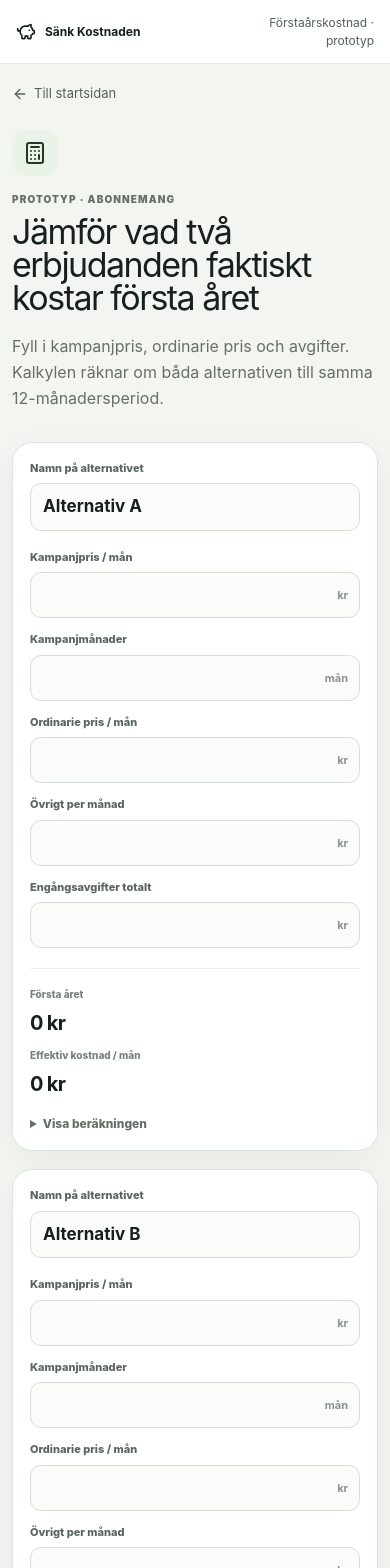
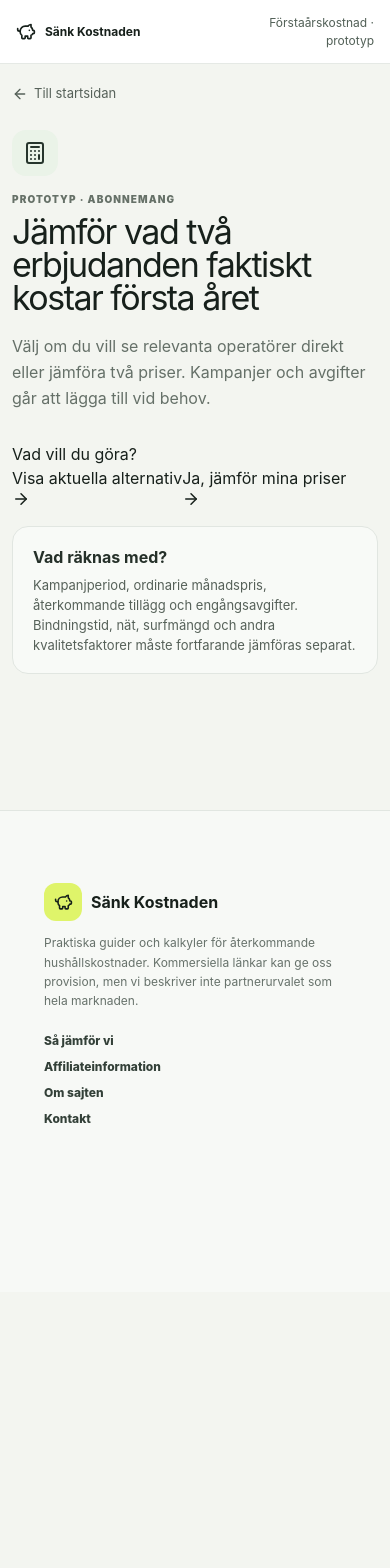
Before and after one commit to arvidlandin-cpu/sankkostnaden, a Next.js app: page /experiments/forstaarskostnad in a window 390 px wide. Shown: the top 1568 px of the page. After the commit the page ends 1388 px from the top, so only its background shows below. Built offline with nearby package versions, Linux system fonts and the light colour scheme.

Commit message:
P3: show early mobile/broadband partner choice and progressive 12-month cost forms

```diff
--- a/components/experiments/FirstYearCostCalculator.tsx
+++ b/components/experiments/FirstYearCostCalculator.tsx
@@ -78,10 +78,12 @@ function OfferCard({
   offer,
   setOffer,
   testId,
+  advanced,
 }: {
   offer: Offer;
   setOffer: (offer: Offer) => void;
   testId: string;
+  advanced: boolean;
 }) {
   const result = useMemo(() => calculateFirstYearCost(offer), [offer]);
 
@@ -91,24 +93,25 @@ function OfferCard({
 
   return (
     <section className={styles.offer} data-testid={testId}>
-      <label className={styles.nameField}>
+      {advanced && <label className={styles.nameField}>
         <span>Namn på alternativet</span>
         <input
           value={offer.name}
           onChange={event => setOffer({ ...offer, name: event.target.value })}
           maxLength={40}
         />
-      </label>
+      </label>}
 
-      <div className={styles.grid}>
+      {!advanced && <Field label='Ordinarie månadspris' value={offer.regularPrice} onChange={value => update('regularPrice', value)} suffix='kr/mån' />}
+      {advanced && <div className={styles.grid}>
         <Field label='Kampanjpris / mån' value={offer.campaignPrice} onChange={value => update('campaignPrice', value)} />
         <Field label='Kampanjmånader' value={offer.campaignMonths} onChange={value => update('campaignMonths', value)} suffix='mån' max={12} />
         <Field label='Ordinarie pris / mån' value={offer.regularPrice} onChange={value => update('regularPrice', value)} />
         <Field label='Övrigt per månad' value={offer.monthlyExtras} onChange={value => update('monthlyExtras', value)} />
         <Field label='Engångsavgifter totalt' value={offer.oneTimeFees} onChange={value => update('oneTimeFees', value)} />
-      </div>
+      </div>}
 
-      <div className={styles.result}>
+      {offer.regularPrice > 0 && <div className={styles.result}>
         <div>
           <span>Första året</span>
           <strong data-testid={`${testId}-total`}>{money.format(result.total)}</strong>
@@ -117,15 +120,15 @@ function OfferCard({
           <span>Effektiv kostnad / mån</span>
           <strong data-testid={`${testId}-monthly`}>{money.format(result.effectiveMonthly)}</strong>
         </div>
-      </div>
+      </div>}
 
-      <details className={styles.breakdown}>
+      {advanced && <details className={styles.breakdown}>
         <summary>Visa beräkningen</summary>
         <p>{result.campaignMonths} kampanjmån × {money.format(offer.campaignPrice)} = {money.format(result.campaignCost)}</p>
         <p>{result.regularMonths} ordinarie mån × {money.format(offer.regularPrice)} = {money.format(result.regularCost)}</p>
         <p>Övrigt per månad × 12 = {money.format(result.extrasCost)}</p>
         <p>Engångsavgifter = {money.format(result.oneTimeFees)}</p>
-      </details>
+      </details>}
     </section>
   );
 }
@@ -152,13 +155,15 @@ export default function FirstYearCostCalculator({
 
   const [a, setA] = useState<Offer>(emptyOffer('Alternativ A'));
   const [b, setB] = useState<Offer>(emptyOffer('Alternativ B'));
+  const [journey, setJourney] = useState<'choose' | 'prices' | 'partners'>('choose');
+  const [advanced, setAdvanced] = useState(false);
   const readyTracked = useRef(false);
 
   const resultA = useMemo(() => calculateFirstYearCost(a), [a]);
   const resultB = useMemo(() => calculateFirstYearCost(b), [b]);
   const hasA = hasOfferData(a);
   const hasB = hasOfferData(b);
-  const readyToCompare = hasA && hasB;
+  const readyToCompare = journey === 'prices' && (advanced ? (hasA && hasB) : (a.regularPrice > 0 && b.regularPrice > 0));
   const difference = readyToCompare ? Math.abs(resultA.total - resultB.total) : 0;
   const cheaper = readyToCompare && resultA.total !== resultB.total ? (resultA.total < resultB.total ? a.name : b.name) : null;
 
@@ -168,19 +173,16 @@ export default function FirstYearCostCalculator({
     emitAnalyticsEvent('first_year_cost_ready', {
       source,
       category,
-      first_year_cost_a: Math.round(resultA.total),
-      first_year_cost_b: Math.round(resultB.total),
-      first_year_difference: Math.round(difference),
+      mode: advanced ? 'exact' : 'quick',
+      difference_band: difference < 1000 ? 'under_1000' : difference < 5000 ? '1000_4999' : '5000_plus',
     });
-  }, [category, difference, readyToCompare, resultA.total, resultB.total, source]);
+  }, [advanced, category, difference, readyToCompare, source]);
 
   const continueToCommercial = () => {
     emitAnalyticsEvent('first_year_cost_continue', {
       source,
       category,
-      first_year_cost_a: Math.round(resultA.total),
-      first_year_cost_b: Math.round(resultB.total),
-      first_year_difference: Math.round(difference),
+      mode: advanced ? 'exact' : 'quick',
     });
   };
 
@@ -198,15 +200,35 @@ export default function FirstYearCostCalculator({
           <div className={styles.icon}><Calculator size={24} /></div>
           <p className={styles.kicker}>{commercial ? 'KOSTNADSKALKYL · ' + categoryLabel : 'PROTOTYP · ABONNEMANG'}</p>
           <h1>Jämför vad två erbjudanden faktiskt kostar första året</h1>
-          <p>Fyll i kampanjpris, ordinarie pris och avgifter. Kalkylen räknar om båda alternativen till samma 12-månadersperiod.</p>
+          <p>Välj om du vill se relevanta operatörer direkt eller jämföra två priser. Kampanjer och avgifter går att lägga till vid behov.</p>
         </section>
 
-        <section className={styles.offers} aria-label='Jämför två alternativ'>
-          <OfferCard offer={a} setOffer={setA} testId='offer-a' />
-          <OfferCard offer={b} setOffer={setB} testId='offer-b' />
+        <section className={styles.start} data-testid='first-year-start'>
+          <h2>Vad vill du göra?</h2>
+          <div className={styles.startChoices}>
+            <button type='button' aria-pressed={journey === 'partners'} onClick={() => {setJourney('partners');emitAnalyticsEvent('first_year_start_path',{source,category,path:'partners'});}}>Visa aktuella alternativ <ArrowRight size={18}/></button>
+            <button type='button' aria-pressed={journey === 'prices'} onClick={() => {setJourney('prices');emitAnalyticsEvent('first_year_start_path',{source,category,path:'prices'});}}>Ja, jämför mina priser <ArrowRight size={18}/></button>
+          </div>
         </section>
+        {journey === 'partners' && <section className={styles.directPartners} data-testid='first-year-no-prices'>
+          <h2>{category === 'bredband' ? 'Kontrollera utbudet på din adress' : 'Jämför nät, surf och aktuella mobilvillkor'}</h2>
+          <p>{category === 'bredband' ? 'Bredbandsutbudet beror på adress. Kontrollera tillgänglighet och totalpris hos en faktisk jämförelsetjänst.' : 'Vi har ingen liveprislista här. Kontrollera vad varje operatör erbjuder och vad som ingår innan du väljer.'}</p>
+          {commercialHref && <a className={styles.directAction} href={commercialHref} data-testid='first-year-early-partners' onClick={() => emitAnalyticsEvent('first_year_early_partner_options',{source,category})}>Se relevanta alternativ <ArrowRight size={18}/></a>}
+          <p className={styles.smallPrint}>Partneralternativ är annonslänkar där det anges. Ett listat alternativ är inte automatiskt billigast.</p>
+        </section>}
+        {journey === 'prices' && <>
+          <div className={styles.modeChoices} role='group' aria-label='Välj jämförelsens detaljnivå'>
+            <button type='button' aria-pressed={!advanced} onClick={() => setAdvanced(false)}>Snabb jämförelse</button>
+            <button type='button' aria-pressed={advanced} onClick={() => setAdvanced(true)}>Exakt med kampanjer och avgifter</button>
+          </div>
+          <p className={styles.calculationDisclaimer}>{advanced ? 'Ange kampanjperiod och alla kända avgifter för varje erbjudande. Resultatet bygger endast på dina angivna uppgifter.' : 'Förenklad beräkning: ordinarie månadskostnad × 12, utan kampanjer eller tillägg. Välj exakt läge om erbjudandena innehåller fler kostnader.'}</p>
+          <section className={styles.offers} aria-label='Jämför två alternativ'>
+            <OfferCard offer={a} setOffer={setA} testId='offer-a' advanced={advanced}/>
+            <OfferCard offer={b} setOffer={setB} testId='offer-b' advanced={advanced}/>
+          </section>
+        </>}
 
-        <section className={styles.comparison} aria-live='polite' data-testid='comparison-result'>
+        {journey === 'prices' && <section className={styles.comparison} aria-live='polite' data-testid='comparison-result'>
           {!hasA && !hasB ? (
             <>
               <span>JÄMFÖRELSE</span>
@@ -223,13 +245,13 @@ export default function FirstYearCostCalculator({
             <>
               <span>JÄMFÖRELSE</span>
               <h2>Alternativen kostar lika mycket första året.</h2>
-              <p>{qualityText}</p>
+              <p>{qualityText} {advanced ? 'Gäller endast kostnader du angett.' : 'Detta är en förenklad jämförelse utan kampanjer och avgifter.'}</p>
             </>
           ) : (
             <>
               <span>SKILLNAD FÖRSTA ÅRET</span>
               <h2><strong>{cheaper}</strong> är {money.format(difference)} billigare första året.</h2>
-              <p>Det motsvarar ungefär {money.format(difference / 12)} per månad när båda alternativen räknas över tolv månader.</p>
+              <p>Det motsvarar ungefär {money.format(difference / 12)} per månad när båda alternativen räknas över tolv månader. {advanced ? 'Kontrollera att alla avgifter ingår i dina uppgifter.' : 'Förenklad beräkning utan kampanjer, tillägg eller engångsavgifter.'}</p>
             </>
           )}
 
@@ -238,7 +260,7 @@ export default function FirstYearCostCalculator({
               {commercialLabel}<ArrowRight size={18}/>
             </a>
           )}
-        </section>
+        </section>}
 
         <aside className={styles.note}>
           <strong>Vad räknas med?</strong>
```
